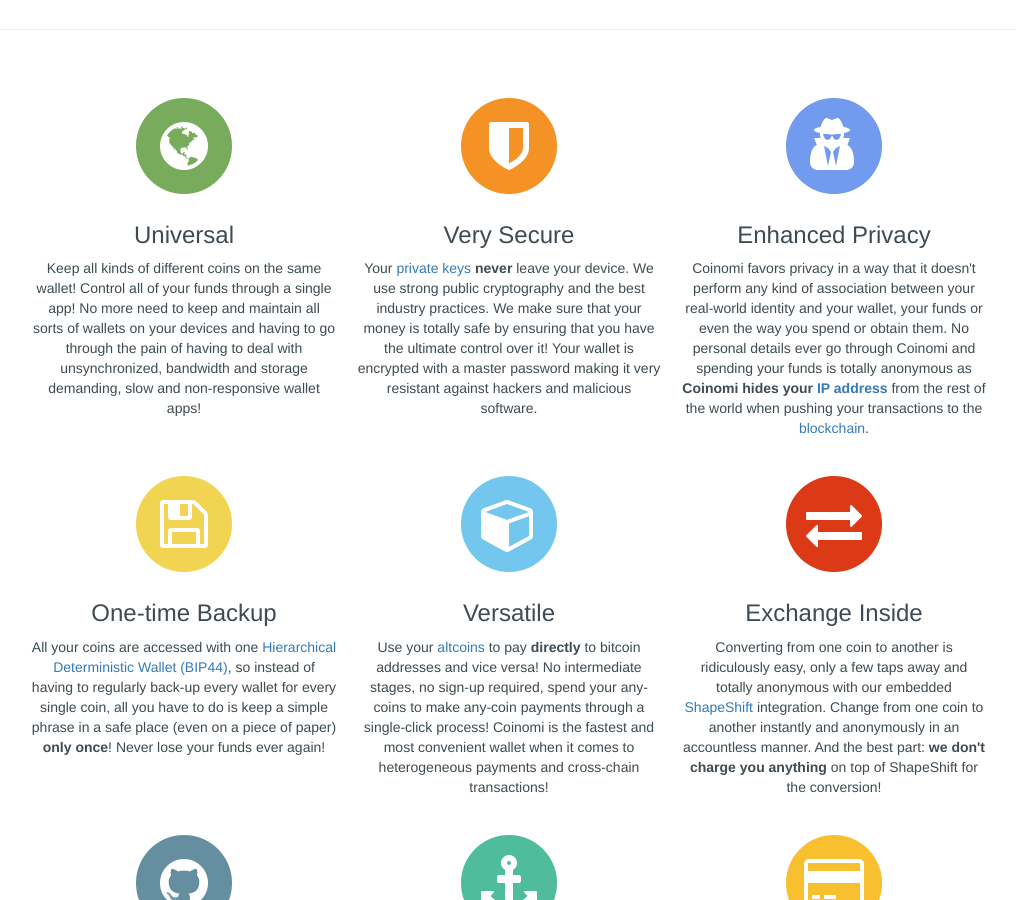
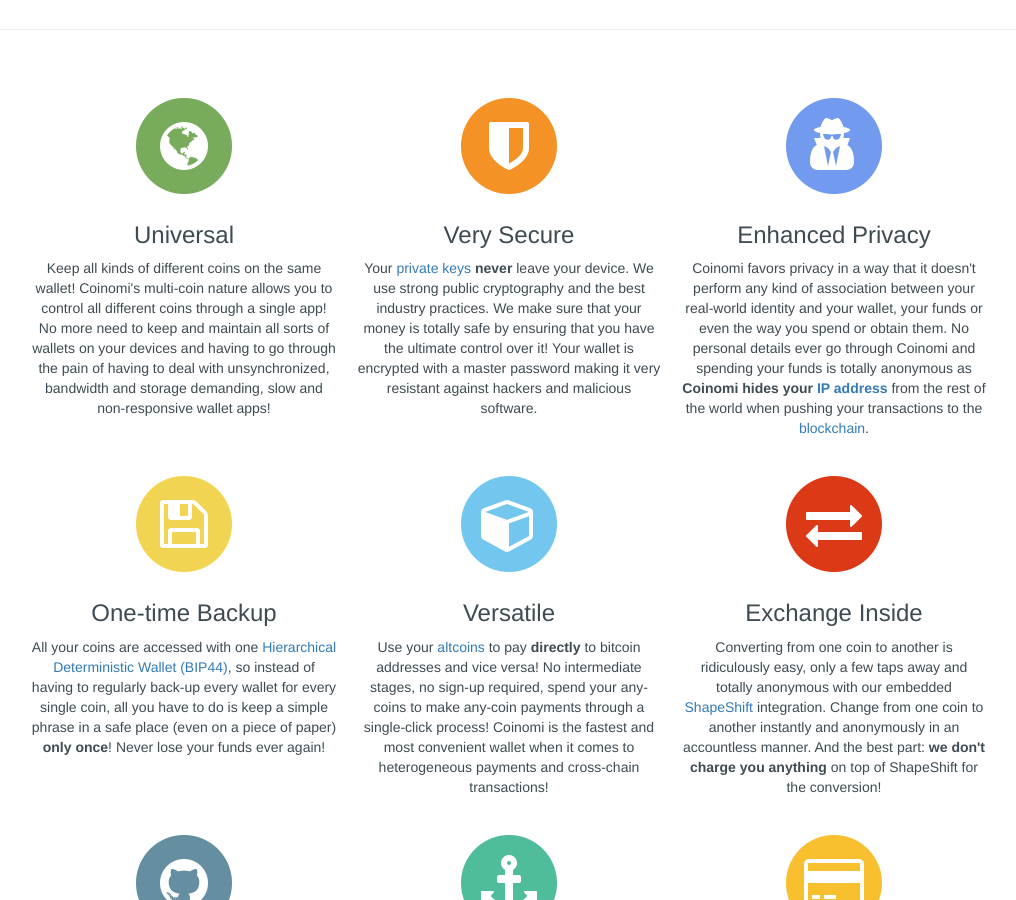
Before and after one commit to spassion/coinomi.github.io, a Jekyll site: the page built from index.html, in a window 1280 px wide and 900 px high, scrolled down 1190 px. Shown: the whole window, without its empty margins (131-1147 px from the left). Built offline with Jekyll 4.4.1, drawn with Linux system fonts in a browser that asks for light colours; nearby versions of some CDN libraries; Markdown is read by kramdown in place of the engine named in the settings.

Commit message:
Added iOS icon Tuned features

```diff
--- a/index.html
+++ b/index.html
@@ -49,7 +55,7 @@
 
                     <h3>Universal</h3>
 
-                    <p>Keep all kinds of different coins on the same wallet! Control all of your funds through a single app! No more need to
+                    <p>Keep all kinds of different coins on the same wallet! Coinomi's multi-coin nature allows you to control all different coins through a single app! No more need to
                     keep and maintain all sorts of wallets on your devices and having to go through the pain of having to deal with
                     unsynchronized, bandwidth and storage demanding, slow and non-responsive wallet apps!</p>
                 </div>
@@ -230,7 +236,7 @@
         <div class="row leave-space-down call-to-action">
             <div class="col-md-6 col-md-offset-3">
                 <p>
-                    Drop us a line at: <a href="mailto:support@coinomi.com">support@coinomi.com</a>
+                    Drop us a line at: <a href="mailto:support@coinomi.com">support@coinomi.com</a>.
                 </p>
             </div>
         </div>
```
Also changed, not shown: other parts of index.html (+6 -0 lines), img/app-store-coming-soon.png (added).
